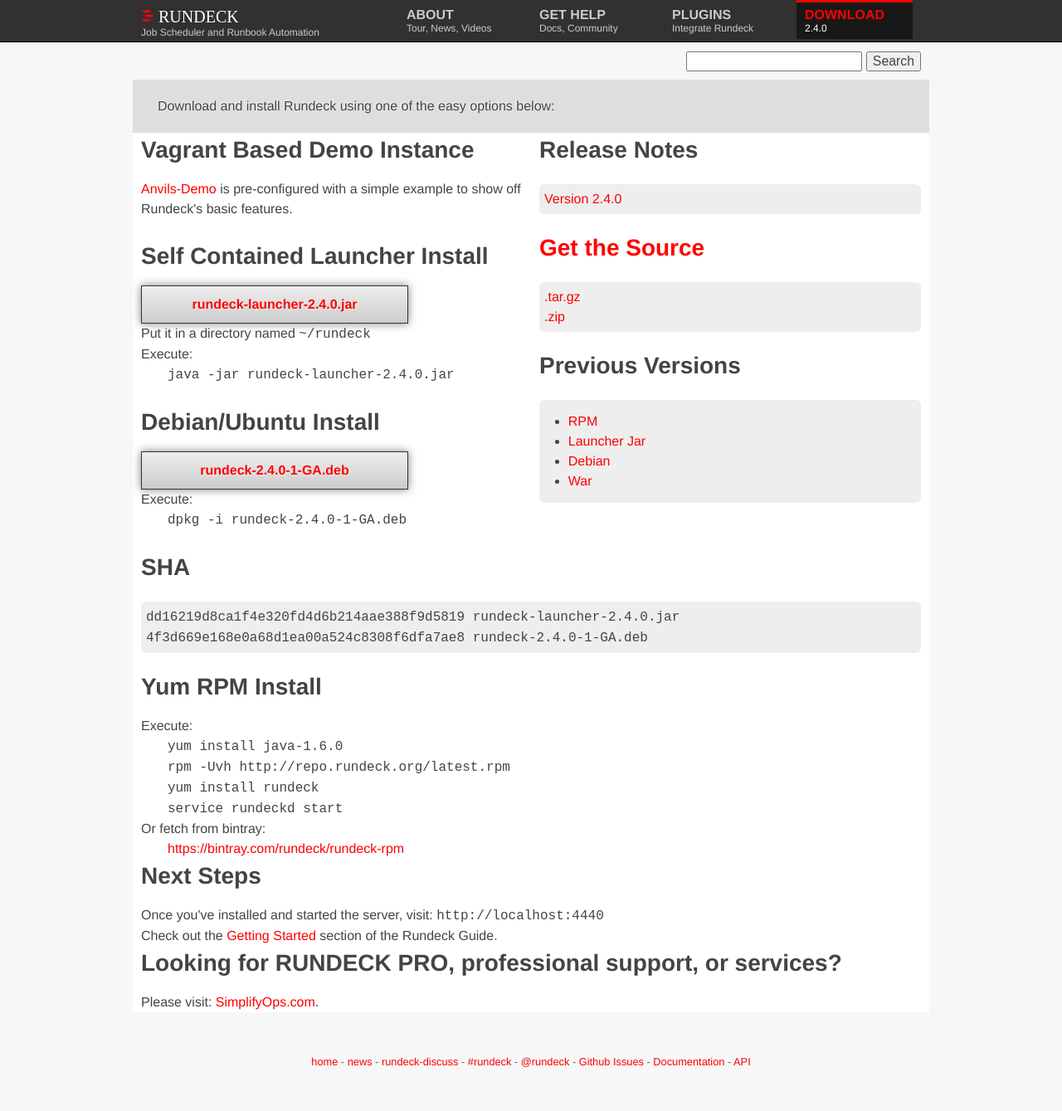
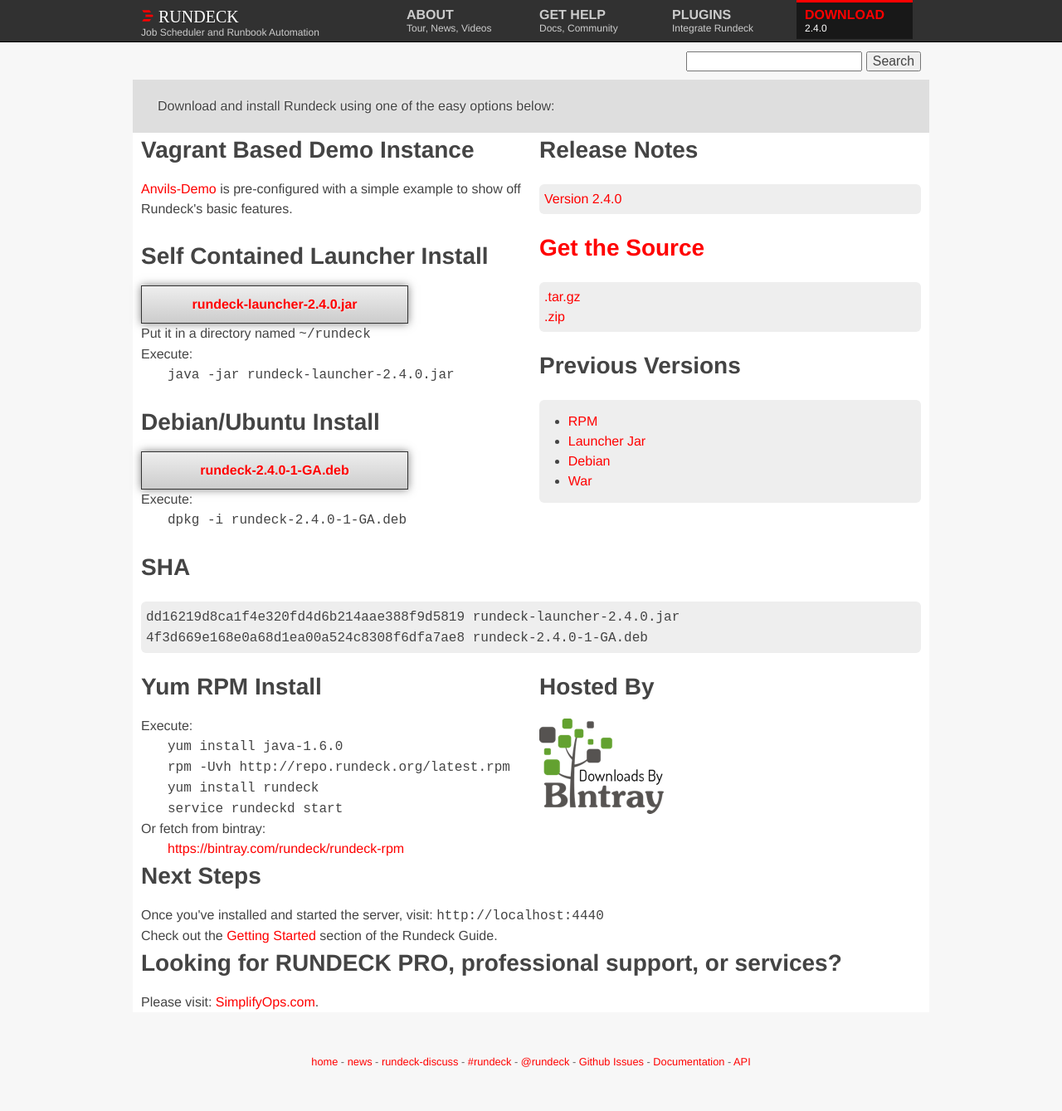
Before and after one commit to rundeck/rundeck-ghpages, a Jekyll site: the page built from downloads.html, in a window 1280 px wide. Shown: the whole page at 83% size. Built offline with Jekyll 4.4.1, drawn with Linux system fonts in a browser that asks for light colours; nearby versions of some CDN libraries.

Commit message:
Add hosted by bintray.com link and logo to downloads page

```diff
--- a/downloads.html
+++ b/downloads.html
@@ -94,7 +94,7 @@
           </div>
 
           <div class="clear"></div>
-          <div class="grid_12">
+          <div class="grid_6">
                 <h2>Yum RPM Install</h2>
 
                      <p>Execute:</p>
@@ -112,6 +112,16 @@
                      <div style="margin-left:2em;">
                        <a href="https://bintray.com/rundeck/rundeck-rpm">https://bintray.com/rundeck/rundeck-rpm</a>
                    </div>
+             </div>
+            <div class="grid_6">
+                <h2>Hosted By</h2>
+                <div>
+                  <a href="https://bintray.com">
+                    <img src="images/downloads-by-bintray-150.png"/>
+                  </a>
+                </div>
+            </div>
+            <div class="grid_12">
 
                    <h2>Next Steps</h2>
                        <p>Once you've installed and started the server, visit:
```
Also changed, not shown: images/downloads-by-bintray-150.png (added).
